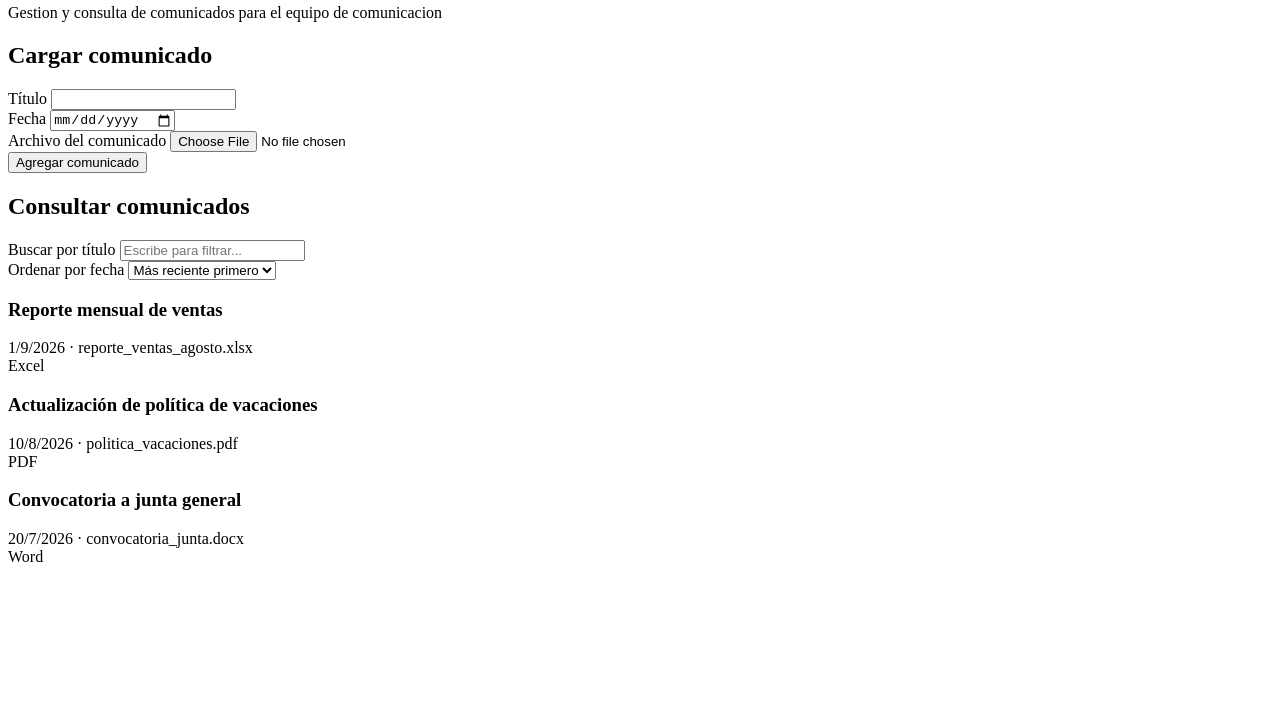
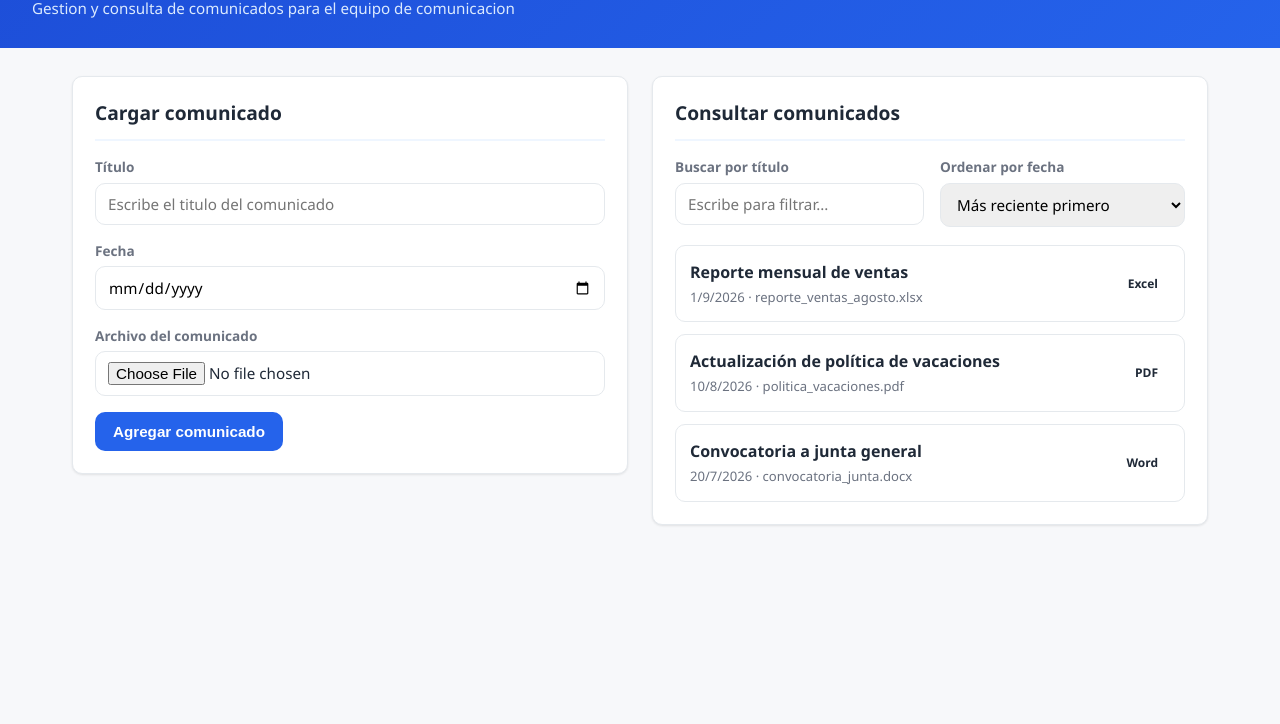
Before and after one commit to FernandoRe0309/CasoPractico, a plain HTML site: page index.html in a window 1280 px wide. Shown: the part 76-800 px from the top of the page. Drawn offline with Linux system fonts and the light colour scheme.

Commit message:
Archivo style.css

```diff
--- a/index.html
+++ b/index.html
@@ -22,7 +22,7 @@
 
           <div class="campo">
             <label for="input-titulo">Título</label>
-            <input type="text" id="input-titulo" name="titulo" required>
+            <input type="text" id="input-titulo" name="titulo" required placeholder="Escribe el titulo del comunicado">
           </div>
 
           <div class="campo">
--- a/styles/style.css
+++ b/styles/style.css
@@ -0,0 +1,236 @@
+:root {
+  --color-fondo: #f7f8fa;
+  --color-panel: #ffffff;
+  --color-borde: #e5e9ed;
+  --color-texto: #1f2937;
+  --color-texto-suave: #6b7280;
+  --color-primario: #2563eb;
+  --color-primario-oscuro: #1d4ed8;
+  --color-primario-suave: #eff6ff;
+
+  --color-pdf: #dc2626;
+  --color-pdf-suave: #fee2e2;
+  --color-excel: #16a34a;
+  --color-excel-suave: #dcfce7;
+  --color-word: #2563eb;
+  --color-word-suave: #dbeafe;
+
+  --radio: 10px;
+  --sombra: 0 1px 3px rgba(0, 0, 0, 0.06), 0 1px 2px rgba(0, 0, 0, 0.04);
+  --sombra-hover: 0 4px 12px rgba(0, 0, 0, 0.08);
+  --transicion: 0.15s ease;
+}
+
+* {
+  box-sizing: border-box;
+}
+
+body {
+  margin: 0;
+  font-family: "Segoe UI", system-ui, Arial, sans-serif;
+  background-color: var(--color-fondo);
+  color: var(--color-texto);
+  line-height: 1.5;
+}
+
+
+.site-header {
+  background: linear-gradient(135deg, var(--color-primario-oscuro), var(--color-primario));
+  color: white;
+  padding: 28px 32px;
+}
+
+.site-header h1 {
+  margin: 0 0 4px 0;
+  font-size: 1.7rem;
+  font-weight: 700;
+}
+
+.subtitle {
+  margin: 0;
+  color: #dbeafe;
+  font-size: 0.95rem;
+}
+
+.container {
+  display: flex;
+  gap: 24px;
+  padding: 28px 32px;
+  align-items: flex-start;
+  flex-wrap: wrap;
+  max-width: 1200px;
+  margin: 0 auto;
+}
+
+.panel {
+  background-color: var(--color-panel);
+  border: 1px solid var(--color-borde);
+  border-radius: var(--radio);
+  padding: 22px;
+  flex: 1 1 380px;
+  box-shadow: var(--sombra);
+}
+
+.panel h2 {
+  margin-top: 0;
+  font-size: 1.2rem;
+  padding-bottom: 12px;
+  border-bottom: 2px solid var(--color-primario-suave);
+}
+
+.campo {
+  display: flex;
+  flex-direction: column;
+  gap: 5px;
+  margin-bottom: 16px;
+}
+
+.campo label {
+  font-size: 0.85rem;
+  font-weight: 600;
+  color: var(--color-texto-suave);
+}
+
+.campo input,
+.campo select {
+  padding: 10px 12px;
+  border: 1.5px solid var(--color-borde);
+  border-radius: var(--radio);
+  font-size: 0.95rem;
+  font-family: inherit;
+  transition: border-color var(--transicion), box-shadow var(--transicion);
+}
+
+.campo input:hover,
+.campo select:hover {
+  border-color: #c7d0d9;
+}
+
+.campo input:focus,
+.campo select:focus {
+  outline: none;
+  border-color: var(--color-primario);
+  box-shadow: 0 0 0 3px var(--color-primario-suave);
+}
+
+.ayuda {
+  color: var(--color-texto-suave);
+  font-size: 0.78rem;
+}
+
+.btn-primario {
+  background-color: var(--color-primario);
+  color: white;
+  border: none;
+  border-radius: var(--radio);
+  padding: 11px 18px;
+  font-size: 0.95rem;
+  font-weight: 600;
+  cursor: pointer;
+  transition: background-color var(--transicion), transform var(--transicion);
+}
+
+.btn-primario:hover {
+  background-color: var(--color-primario-oscuro);
+}
+
+.btn-primario:active {
+  transform: scale(0.98);
+}
+
+.controles {
+  display: flex;
+  gap: 16px;
+  flex-wrap: wrap;
+  margin-bottom: 18px;
+}
+
+.controles .campo {
+  flex: 1 1 180px;
+  margin-bottom: 0;
+}
+
+.lista-resultados {
+  display: flex;
+  flex-direction: column;
+  gap: 12px;
+}
+
+.comunicado-card {
+  border: 1px solid var(--color-borde);
+  border-radius: var(--radio);
+  padding: 14px;
+  display: flex;
+  align-items: center;
+  gap: 14px;
+  flex-wrap: wrap;
+  transition: box-shadow var(--transicion), transform var(--transicion);
+}
+
+.comunicado-card:hover {
+  box-shadow: var(--sombra-hover);
+  transform: translateY(-1px);
+}
+
+.comunicado-icono {
+  flex-shrink: 0;
+  display: flex;
+  align-items: center;
+  justify-content: center;
+}
+
+.comunicado-info {
+  flex: 1 1 200px;
+}
+
+.comunicado-info h3 {
+  margin: 0 0 4px 0;
+  font-size: 1rem;
+  font-weight: 600;
+}
+
+.comunicado-meta {
+  font-size: 0.82rem;
+  color: var(--color-texto-suave);
+}
+
+.badge-tipo {
+  font-size: 0.75rem;
+  font-weight: 700;
+  padding: 4px 12px;
+  border-radius: 999px;
+  white-space: nowrap;
+}
+
+.badge-pdf {
+  background-color: var(--color-pdf-suave);
+  color: var(--color-pdf);
+}
+
+.badge-excel {
+  background-color: var(--color-excel-suave);
+  color: var(--color-excel);
+}
+
+.badge-word {
+  background-color: var(--color-word-suave);
+  color: var(--color-word);
+}
+
+.mensaje-vacio {
+  color: var(--color-texto-suave);
+  font-style: italic;
+  text-align: center;
+  padding: 24px 0;
+}
+
+@media (max-width: 720px) {
+  .container {
+    flex-direction: column;
+    padding: 20px;
+  }
+
+  .site-header {
+    padding: 20px;
+  }
+}
```
